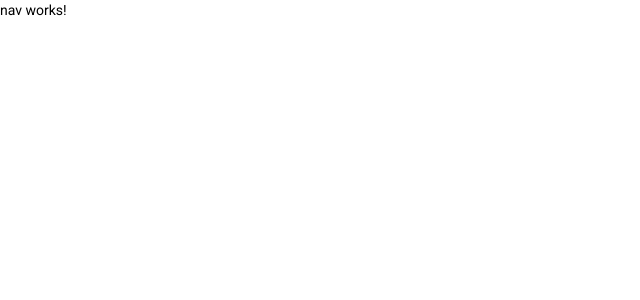
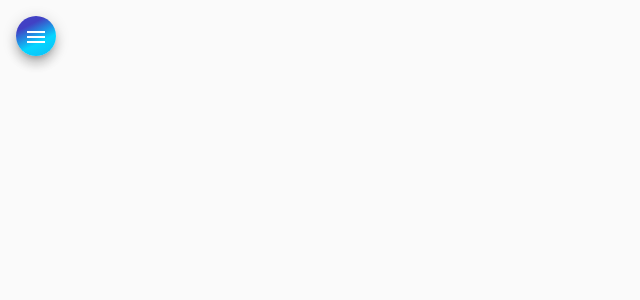
Before and after one commit to Rodrigopca42/helpdesk1, an Angular app: page / in a window 1280 px wide. Shown: the top 300 px of the page, without its empty margins (0-640 px from the left). Built offline with nearby package versions, Linux system fonts and the light colour scheme.

Commit message:
HTML e CSS componente NAV

```diff
--- a/src/app/components/nav/nav.component.css
+++ b/src/app/components/nav/nav.component.css
@@ -0,0 +1,29 @@
+.container{
+    height: 100%;
+}
+
+.sidenav{
+    width: 13rem;
+    color: white;
+    background: rgb(65,65,196);
+    background: linear-gradient(153deg, rgba(65,65,196,1) 26%,
+                                    rgba(4,213,255,1) 64%,
+                                    rgba(14,189,245,1) 100%);
+}
+
+.sidenav a {
+    color: white;
+}
+
+.sidenav i {
+    margin-right: .6rem;
+}
+
+.menu{
+    margin: 1rem 0 0 1rem;
+    color: white;
+    background: rgb(65,65,196);
+    background: linear-gradient(153deg, rgba(65,65,196,1) 26%,
+                                    rgba(4,213,255,1) 64%,
+                                    rgba(14,189,245,1) 100%);
+}
--- a/src/app/components/nav/nav.component.html
+++ b/src/app/components/nav/nav.component.html
@@ -1 +1,39 @@
-<p>nav works!</p>
+<mat-drawer-container class="container" autosize>
+    <mat-drawer #drawer class="sidenav" mode="side">
+        <mat-nav-list class="nav-list">
+
+            <a mat-list-item routerLink="/">
+                <i class="material-icons">home</i>
+                Home
+            </a>
+
+            <a mat-list-item routerLink="/">
+                <i class="material-icons">account_circle</i>
+                Técnicos
+            </a>
+
+            <a mat-list-item routerLink="/">
+                <i class="material-icons">person</i>
+                Clientes
+            </a>
+
+            <a mat-list-item routerLink="/">
+                <i class="material-icons">code</i>
+                Github
+            </a>
+
+            <a mat-list-item routerLink="/">
+                <i class="material-icons">logout</i>
+                Sair
+            </a>
+
+        </mat-nav-list>
+    </mat-drawer>
+
+    <div class="sidenav-content">
+        <button class="menu mat-elevation-z8" (click)="drawer.toggle()" mat-icon-button>
+        <mat-icon>menu</mat-icon>
+        </button>
+    </div>
+
+</mat-drawer-container>
```
